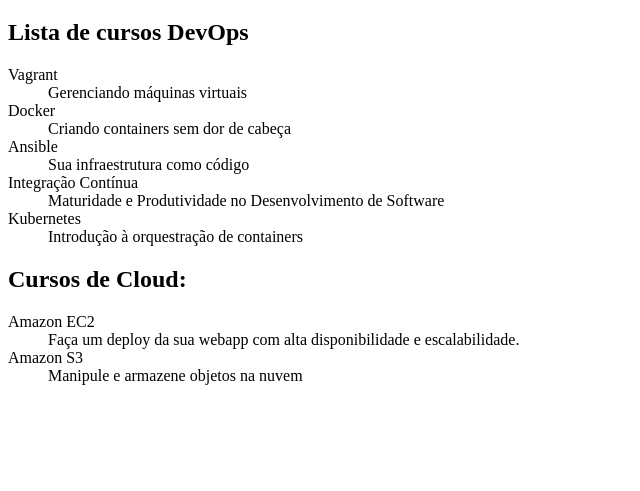
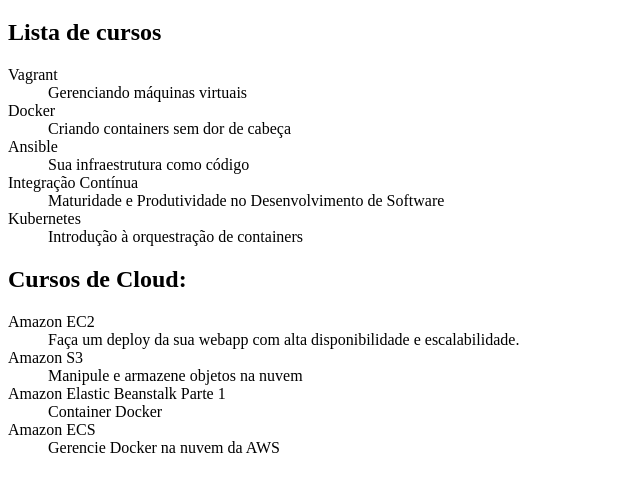
Before and after one commit to luskinha3/git-alura, a plain HTML site: page index.html in a window 1280 px wide. Shown: the part 61-552 px from the top of the page, without its empty margins (0-640 px from the left). Drawn offline with Linux system fonts and the light colour scheme.

Commit message:
novas cursos cloud

```diff
--- a/index.html
+++ b/index.html
@@ -9,7 +9,7 @@
 
 	<h1>github e git: manipulando versões</h1>
 
-	<h2>Lista de cursos DevOps</h2>
+	<h2>Lista de cursos</h2>
 	<dl>
 	    <dt>Vagrant</dt>
 	    <dd>Gerenciando máquinas virtuais</dd>
@@ -34,6 +34,12 @@
 
 		 <dt>Amazon S3</dt>
 		 <dd>Manipule e armazene objetos na nuvem</dd>
+
+		 <dt>Amazon Elastic Beanstalk Parte 1</dt>
+ 		 <dd>Container Docker</dd>
+
+		 <dt>Amazon ECS</dt>
+		 <dd>Gerencie Docker na nuvem da AWS</dd>
 	</dl>
 
 </body>
```
